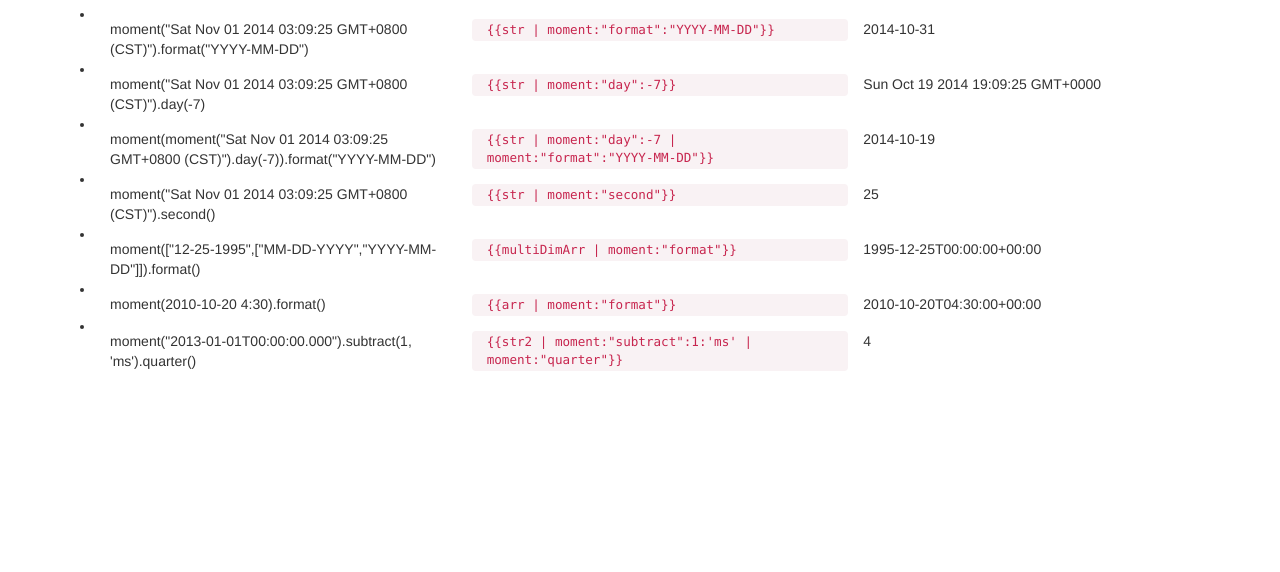
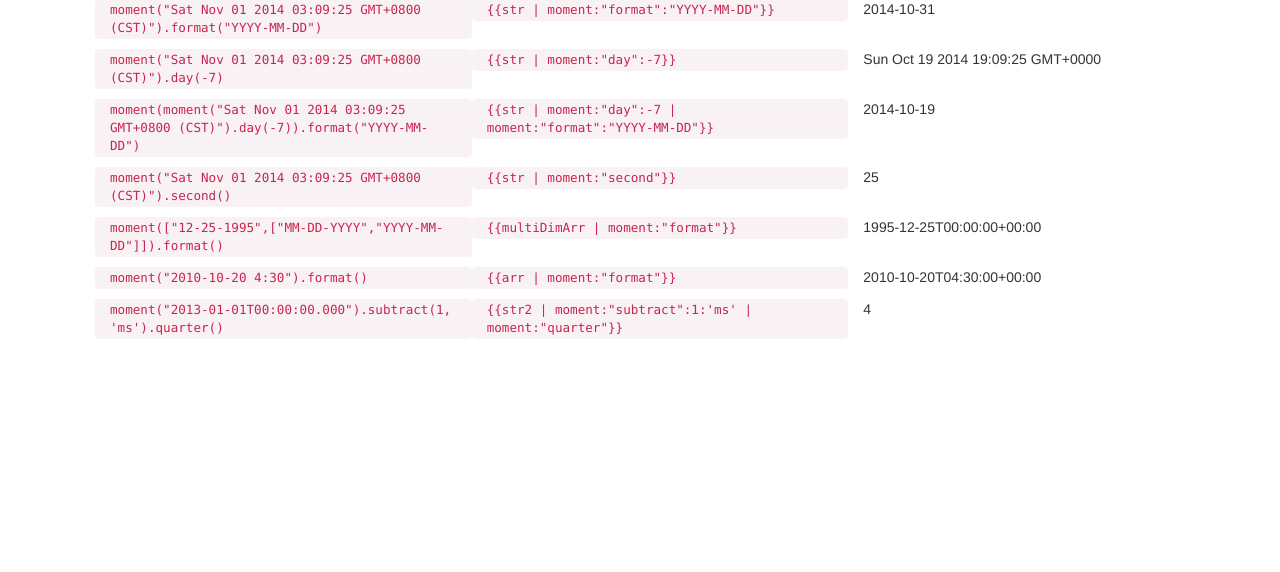
Before and after one commit to dotSlashLu/moment-filter, a website: page test.html in a window 1280 px wide. Shown: the part 228-800 px from the top of the page. Drawn offline with nearby package versions, Linux system fonts and the light colour scheme.

Commit message:
update readme

```diff
--- a/bower.json
+++ b/bower.json
@@ -1,5 +1,5 @@
 {
-  "name": "moment-filter",
+  "name": "angular-moment-filter",
   "main": "index.js",
   "version": "0.0.1",
   "authors": [
--- a/test.html
+++ b/test.html
@@ -15,6 +15,12 @@
       $scope.obj = new Date;
     })
   </script>
+  <style type="text/css">
+    li {
+      list-style: none;
+      margin-bottom: 10px;
+    }
+  </style>
 </head>
 
 <body class="container">
@@ -36,37 +42,37 @@
         <h3 class="col-md-4 header">result</h3>
       </li>
       <li class="row">
-        <span class="col-md-4">moment("{{str}}").format("YYYY-MM-DD")</span>
+        <code class="col-md-4">moment("{{str}}").format("YYYY-MM-DD")</code>
         <code ng-non-bindable class="col-md-4">{{str | moment:"format":"YYYY-MM-DD"}}</code>
         <span class="col-md-4">{{str | moment:"format":"YYYY-MM-DD"}}</span>
       </li>
       <li class="row">
-        <span class="col-md-4">moment("{{str}}").day(-7)</span>
+        <code class="col-md-4">moment("{{str}}").day(-7)</code>
         <code ng-non-bindable class="col-md-4">{{str | moment:"day":-7}}</code>
         <span class="col-md-4">{{str | moment:"day":-7}}</span>
       </li>
       <li class="row">
-        <span class="col-md-4">moment(moment("{{str}}").day(-7)).format("YYYY-MM-DD")</span>
+        <code class="col-md-4">moment(moment("{{str}}").day(-7)).format("YYYY-MM-DD")</code>
         <code ng-non-bindable class="col-md-4">{{str | moment:"day":-7 | moment:"format":"YYYY-MM-DD"}}</code>
         <span class="col-md-4">{{str | moment:"day":-7 | moment:"format":"YYYY-MM-DD"}}</span>
       </li>
       <li class="row">
-        <span class="col-md-4">moment("{{str}}").second()</span>
+        <code class="col-md-4">moment("{{str}}").second()</code>
         <code ng-non-bindable class="col-md-4">{{str | moment:"second"}}</code>
         <span class="col-md-4">{{str | moment:"second"}}</span>
       </li>
       <li class="row">
-        <span class="col-md-4">moment({{multiDimArr}}).format()</span>
+        <code class="col-md-4">moment({{multiDimArr}}).format()</code>
         <code ng-non-bindable class="col-md-4">{{multiDimArr | moment:"format"}}</code>
         <span class="col-md-4">{{multiDimArr | moment:"format"}}</span>
       </li>
       <li class="row">
-        <span class="col-md-4">moment({{arr}}).format()</span>
+        <code class="col-md-4">moment("{{arr}}").format()</code>
         <code ng-non-bindable class="col-md-4">{{arr | moment:"format"}}</code>
         <span class="col-md-4">{{arr | moment:"format"}}</span>
       </li>
       <li class="row">
-        <span class="col-md-4">moment("{{str2}}").subtract(1, 'ms').quarter()</span>
+        <code class="col-md-4">moment("{{str2}}").subtract(1, 'ms').quarter()</code>
         <code ng-non-bindable class="col-md-4">{{str2 | moment:"subtract":1:'ms' | moment:"quarter"}}</code>
         <span class="col-md-4">{{str2 | moment:"subtract":1:'ms'| moment:"quarter"}}</span>
       </li>
```
Also changed, not shown: README.md, test-result.png (added).
